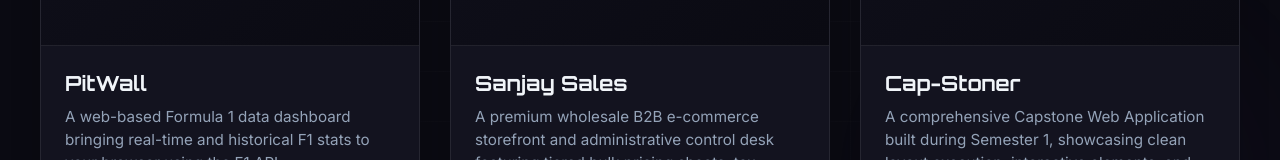
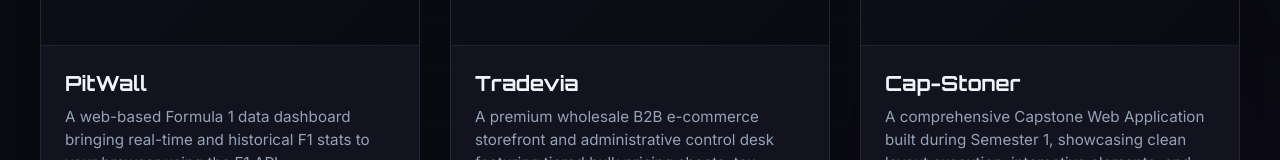
Before and after one commit to ansh-v10/Folio, a React (Vite) app: page /#/portfolio in a window 1280 px wide. Shown: the part 479-639 px from the top of the page. Built offline with nearby package versions, Linux system fonts and the light colour scheme.

Commit message:
Rename project from 'Sanjay Sales' to 'Tradevia'

```diff
--- a/src/pages/portfolio.jsx
+++ b/src/pages/portfolio.jsx
@@ -38,7 +38,7 @@
       live: 'https://ansh-v10.github.io/PitWall/'
     },
     {
-      title: 'Sanjay Sales',
+      title: 'Tradevia',
       description: 'A premium wholesale B2B e-commerce storefront and administrative control desk featuring tiered bulk pricing sheets, tax-compliant GST input credit claiming, and inventory management.',
       category: 'React',
       tags: ['React', 'React Router', 'B2B Wholesale', 'E-commerce', 'Vite'],
@@ -49,8 +49,8 @@
           <path d="M10 12H14" strokeWidth="2" />
         </svg>
       ),
-      github: 'https://github.com/ansh-v10/SanjaySales',
-      live: 'https://ansh-v10.github.io/SanjaySales/'
+      github: 'https://github.com/ansh-v10/Tradevia',
+      live: 'https://ansh-v10.github.io/Tradevia/'
     },
     {
       title: 'Cap-Stoner',
```
